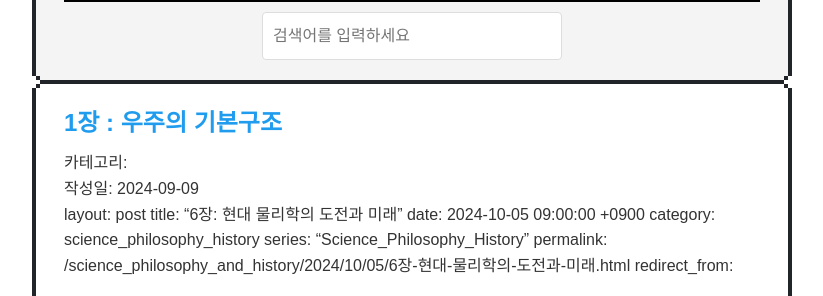
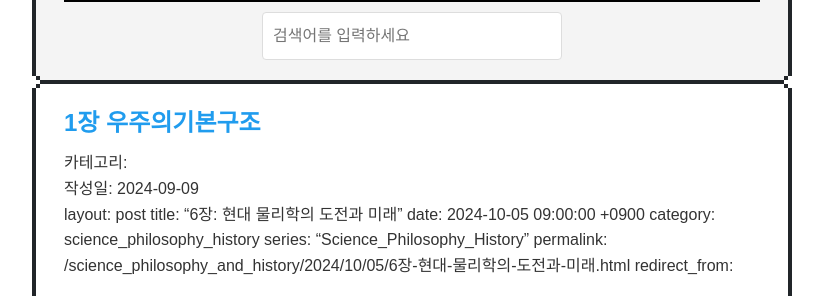
Before and after one commit to allenkang92/allenkang92.github.io, a Jekyll site: the page built from _posts/2024-09-09-1장-우주의기본구조.md, in a window 1280 px wide and 900 px high, scrolled down 381 px. Shown: the part 151-447 px from the top of the window, without its empty margins (228-1051 px from the left). Built offline with Jekyll 4.4.1, drawn with Linux system fonts in a browser that asks for light colours; our own code applies the rules of GitHub Pages for plain Markdown files; comment, search, counter and statistics services are not loaded; some of the changed text lies outside the part shown.

Commit message:
파일명 변경

```diff
--- a/_config.yml
+++ b/_config.yml
@@ -72,7 +72,7 @@
       - machine_learning
       - deep_learning
       - data_visualization
-  devops_&_cloud:
+  'devops_&_cloud':
     title: DevOps & Cloud
     subcategories:
       - containerization
```
Also changed, not shown: _posts/2024-09-09-1장-우주의기본구조.md (renamed from _posts/2024-09-09-1장 : 우주의 기본구조.md), _posts/2024-09-09-1장-입자의세계.md (renamed from _posts/2024-09-09-1장 : 입자의 세계.md), _posts/2024-09-09-1장-자연계의4대힘.md (renamed from _posts/2024-09-09-1장 : 자연계의 4대 힘.md), _posts/2024-09-09-1장-표준 모형-현대물리학의종합.md (renamed from _posts/2024-09-09-1장 : 표준 모형: 현대 물리학의 종합.md), _posts/2024-09-09-css정리.md (renamed from _posts/2024-09-09-css 정리.md), _posts/2024-09-09-html정리.md (renamed from _posts/2024-09-09-html 정리.md), _posts/2024-09-09-서론-과학철학및과학사둘러보기.md (renamed from _posts/2024-09-09-서론: 과학철학 및 과학사 둘러보기.md), _posts/2024-09-11-서론-수학철학및수학사둘러보기.md (renamed from _posts/2024-09-11-서론: 수학철학 및 수학사 둘러보기.md), _posts/2024-09-19-1장-시대와지역에따른수학발전.md (renamed from _posts/2024-09-19-1장 : 시대와 지역에 따른 수학 발전.md), _posts/2024-09-19-2장-수학과무한.md (renamed from _posts/2024-09-19-2장 : 수학과 무한.md), _posts/2024-09-19-3장-수학에서의논리체계.md (renamed from _posts/2024-09-19-3장 : 수학에서의 논리 체계.md), _posts/2024-09-19-4장-수학적증명과오류의논리.md (renamed from _posts/2024-09-19-4장 : 수학적 증명과 오류의 논리.md), _posts/2024-09-19-5장-확률과통계의철학적의미.md (renamed from _posts/2024-09-19-5장 : 확률과 통계의 철학적 의미.md), _posts/2024-09-19-6장-수학적존재론.md (renamed from _posts/2024-09-19-6장 : 수학적 존재론.md), 4 more files.
